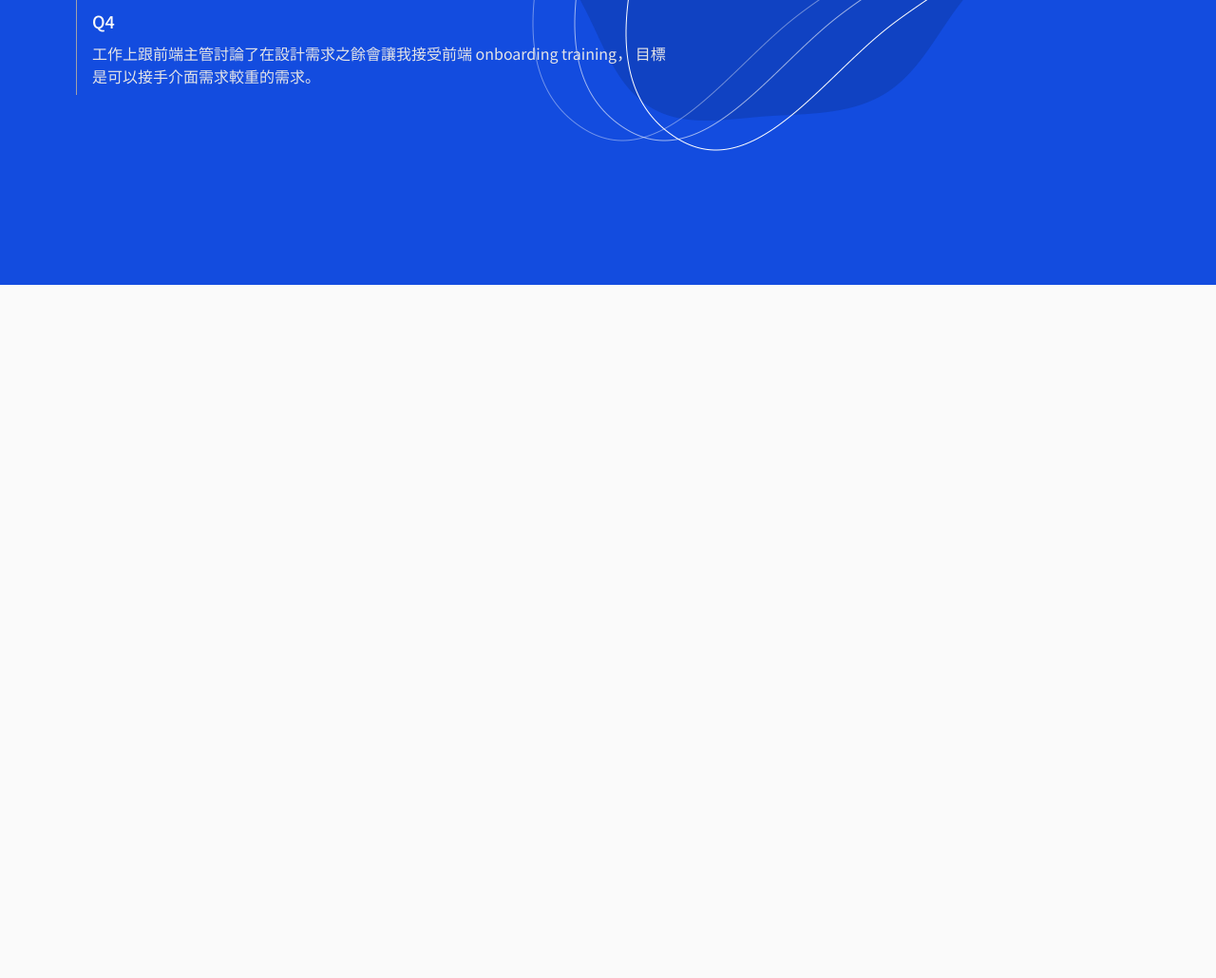
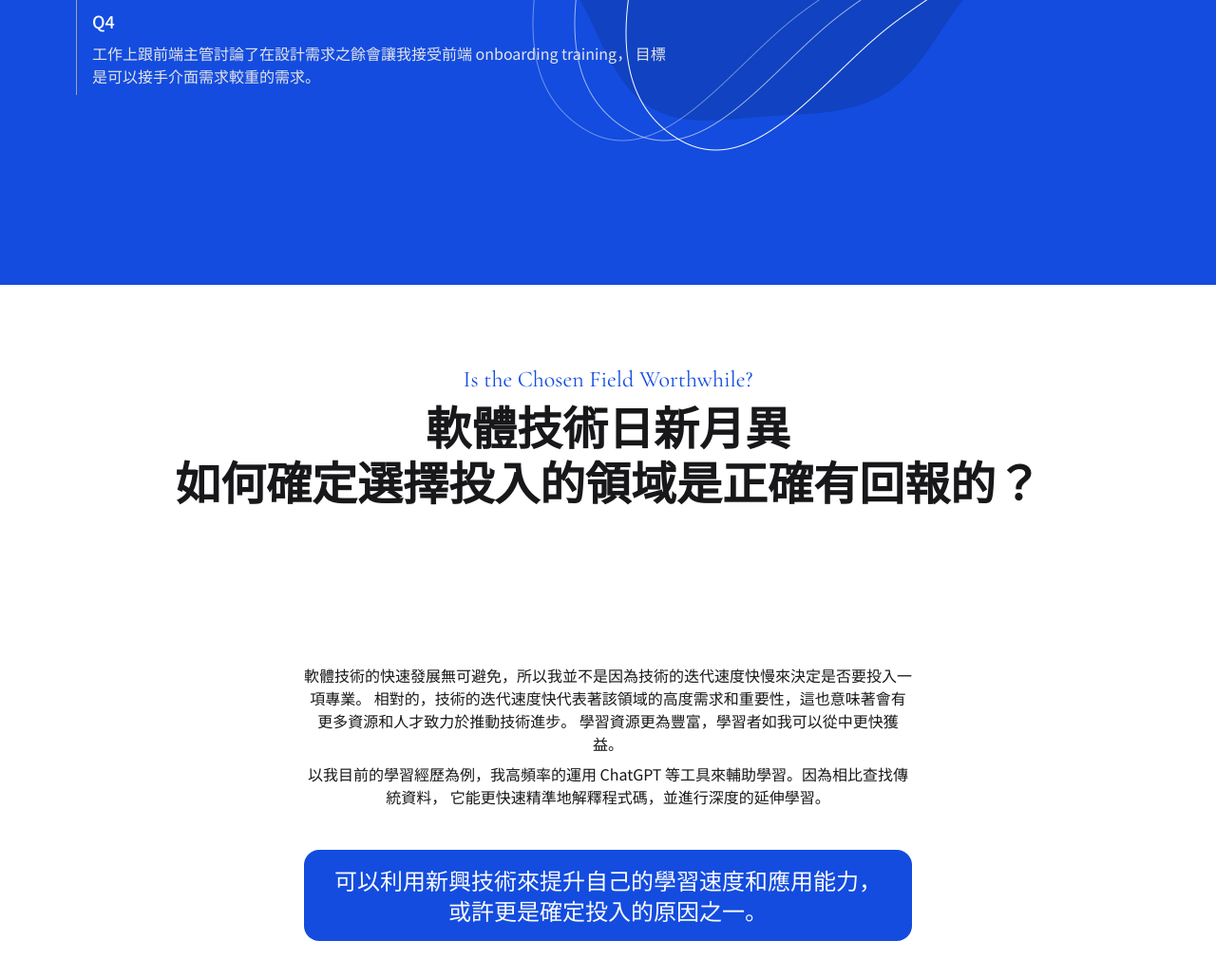
Before and after one commit to bianliao/bootcamp-application, a plain HTML site: page index.html in a window 1280 px wide. Shown: the part 4287-5317 px from the top of the page at 95% size. Before the commit the page ends 4587 px from the top, so only its background shows below. Drawn offline with Linux system fonts and the light colour scheme.

Commit message:
add worthwhile section

```diff
--- a/index.html
+++ b/index.html
@@ -162,7 +162,28 @@
                     </div>
                 </div>
             </section>
-       </div>
+        </div>
+        <div id="worthwhile">
+            <section class="fragment">
+                <div class="container">
+                    <div class="title">
+                        <p class="text-2xl subtitle">Is the Chosen Field Worthwhile?</p>
+                        <h2>軟體技術日新月異<br>如何確定選擇投入的領域是正確有回報的？</h2>
+                    </div>
+                    <div class="desc">
+                        <p>軟體技術的快速發展無可避免，所以我並不是因為技術的迭代速度快慢來決定是否要投入一項專業。
+                            相對的，技術的迭代速度快代表著該領域的高度需求和重要性，這也意味著會有更多資源和人才致力於推動技術進步。
+                            學習資源更為豐富，學習者如我可以從中更快獲益。</p>
+                        <p>以我目前的學習經歷為例，我高頻率的運用 ChatGPT 等工具來輔助學習。因為相比查找傳統資料，
+                            它能更快速精準地解釋程式碼，並進行深度的延伸學習。</p>
+                    </div>
+                    <div class="context quote">
+                        <p class="text-2xl-500">可以利用新興技術來提升自己的學習速度和應用能力，<br>
+                            或許更是確定投入的原因之一。</p>
+                    </div>
+                </div>
+            </section>
+        </div>
     </main>
     <footer></footer>
 </body>
--- a/style.css
+++ b/style.css
@@ -16,6 +16,11 @@ body{
 
 #learn{
     background-color: var(--color-zinc-200);
+    color: var(--color-zinc-900);
+}
+
+#worthwhile{
+    background-color: white;
     color: var(--color-zinc-900);
 }
 
@@ -82,7 +87,6 @@ a:hover{
 
 .quote{
     margin: 40px 0 0 0;
-    max-width: 640px;
     box-sizing: border-box;
     padding: 12px;
     border-radius: 2px 16px 16px 2px;
@@ -128,6 +132,24 @@ strong{
     color: var(--color-magenta-500);
 }
 
+/* container,, id = worthwhile */
+
+#worthwhile .title, #worthwhile .desc, #worthwhile .context{
+    text-align: center;
+    margin: 0 auto;
+}
+
+#worthwhile .subtitle{
+    color: var(--color-cyan-500);
+}
+
+#worthwhile .quote{
+    border-radius:16px;
+    background-color: var(--color-cyan-500);
+    color: var(--color-zinc-50);
+}
+
+
 /* decor and img, id = intro */
 
 .decor {
@@ -152,7 +174,6 @@ strong{
 }
 
 /* decor and img, id = learn */
-
 #learn .decor-img {
     top: 800px;
     right: 80px;
```
